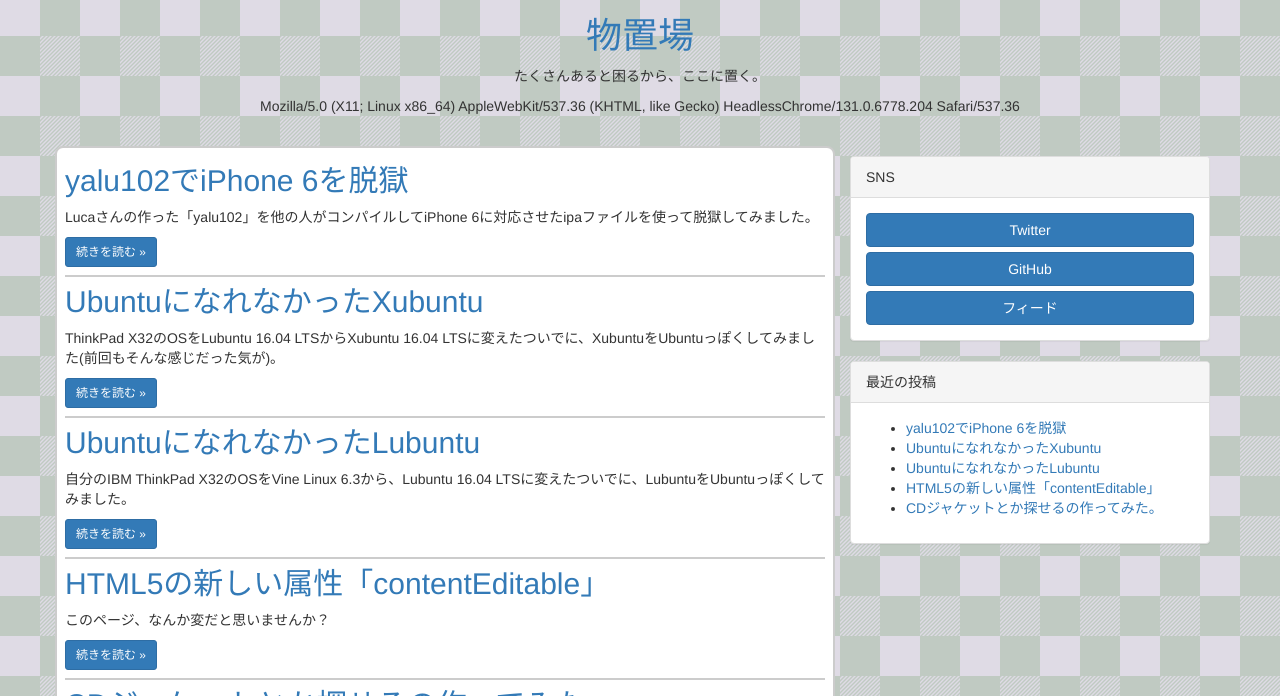
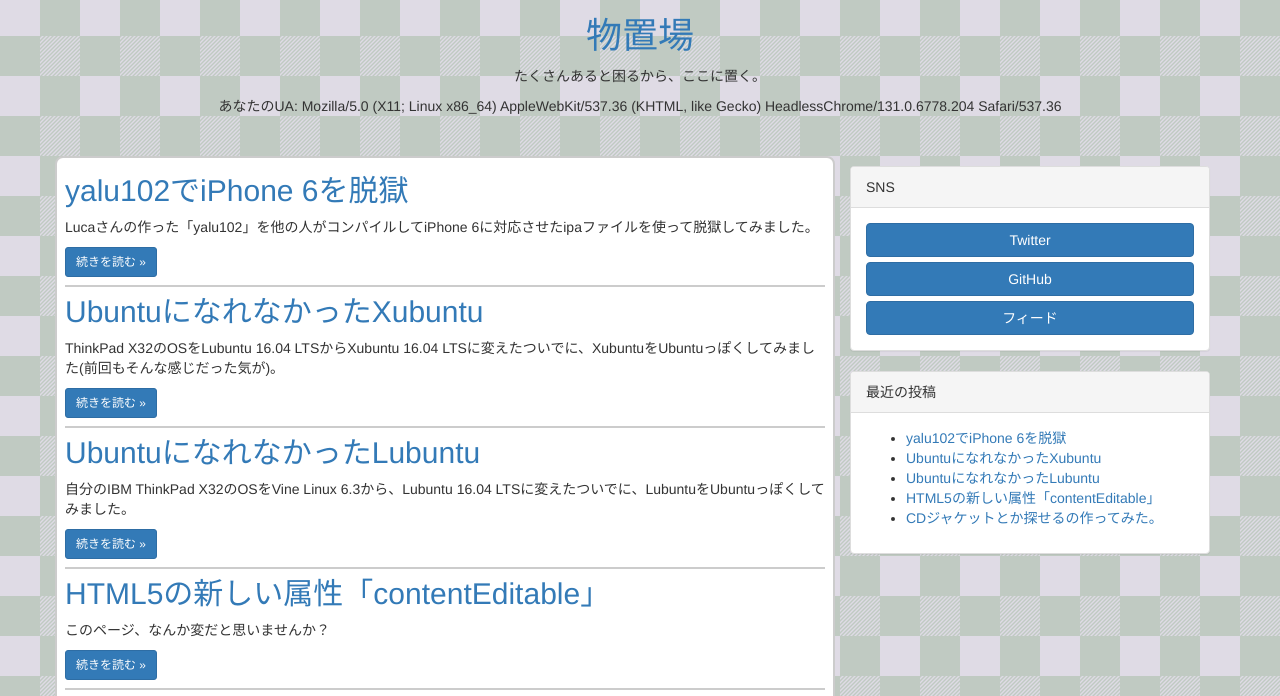
Before and after one commit to mushkinoko/mushkinoko.github.io, a Jekyll site: the page built from index.html, in a window 1280 px wide and 900 px high, cut to the strip 204-900 px from the top of the window. Built offline with Jekyll 4.4.1, drawn with Linux system fonts in a browser that asks for light colours; the list of posts is cut into pages by our own code.

Commit message:
Update default.html

```diff
--- a/_layouts/default.html
+++ b/_layouts/default.html
@@ -42,9 +42,7 @@
           <h1 class="site-name"><a href="{{ site.baseurl }}/">{{ site.name }}</a></h1>
         {% endif %}
         <p class="site-description">{{ site.description }}</p>
-        <script type="text/javascript">
-          document.write(navigator.userAgent);
-        </script>
+        <p>あなたのUA: <script type="text/javascript">document.write(navigator.userAgent);</script></p>
       </div>
     </header>
     <div class="container">
```
